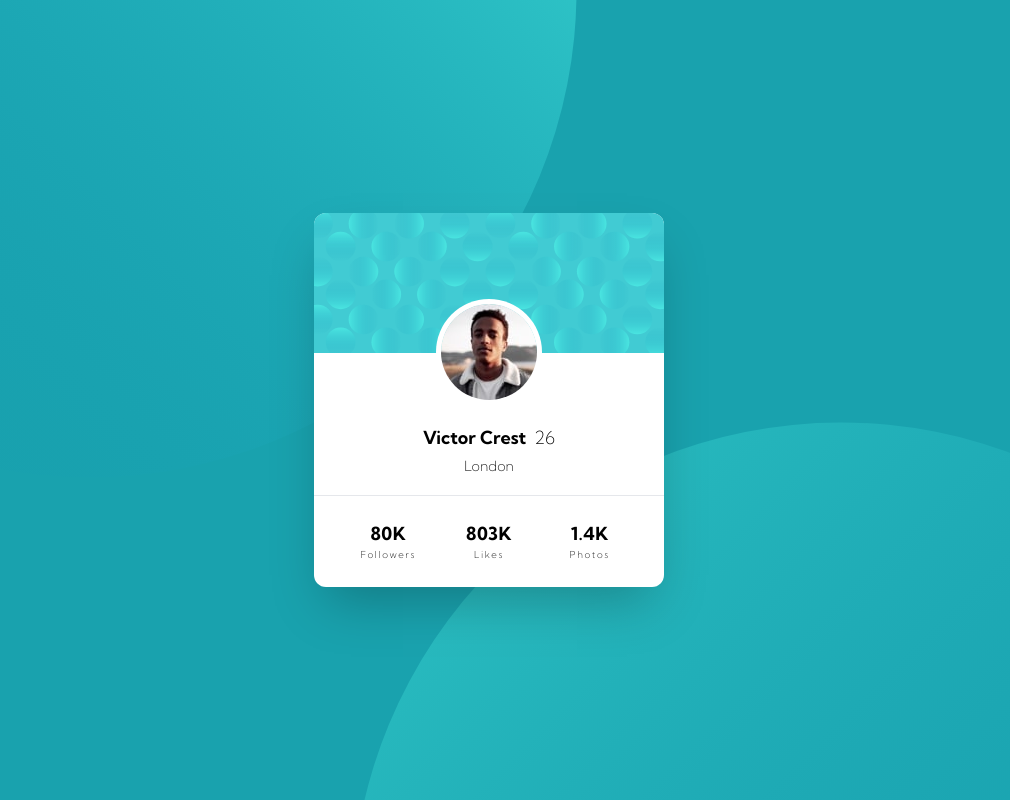
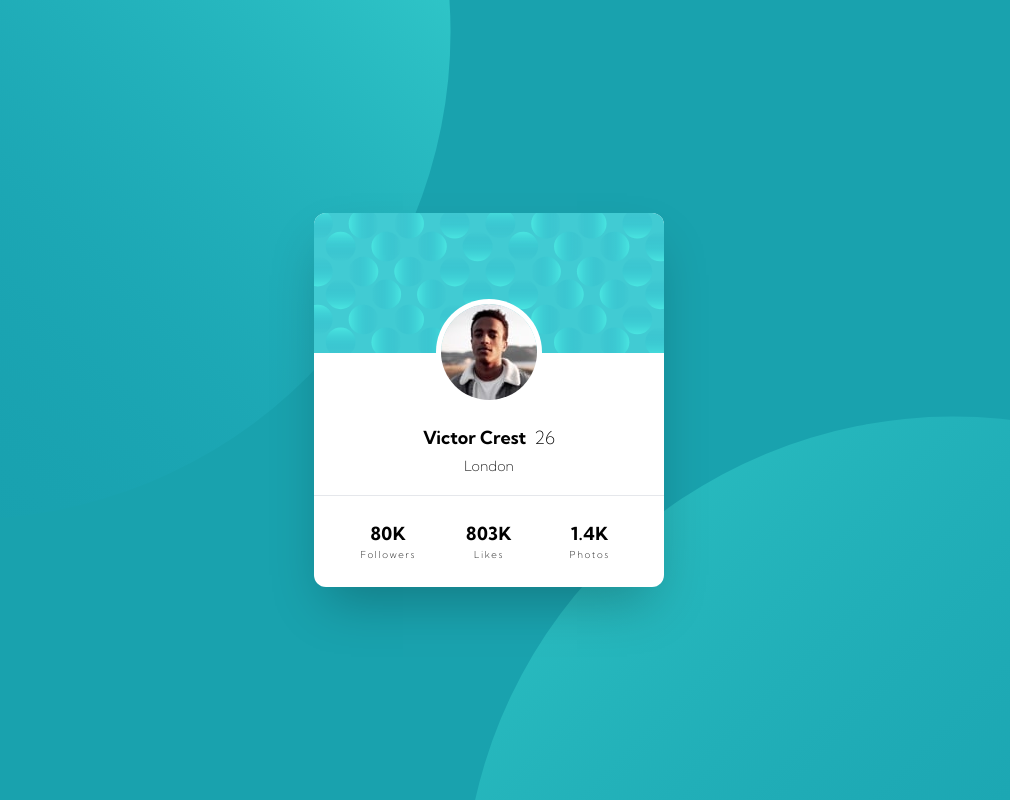
Before and after one commit to IMHidayat/profile_card_component, a React (Vite) app: page / in a window 1280 px wide. Shown: the whole page, without its empty margins (151-1161 px from the left). Built offline with nearby package versions, Linux system fonts and the light colour scheme.

Commit message:
Change bg position to VW

```diff
--- a/src/sass/home.scss
+++ b/src/sass/home.scss
@@ -2,10 +2,8 @@ main {
   @apply items-center;
   @apply min-h-screen;
   @apply bg-no-repeat bg-primary;
-  @apply bg-[url('../assets/bg-pattern-bottom.svg'),url('../assets/bg-pattern-top.svg')];
-  @apply bg-[position:bottom_-550px_right_-750px,_top_-550px_left_-750px];
-  @apply md:bg-[position:bottom_-450px_right_-550px,_top_-450px_left_-550px];
-  @apply xl:bg-[position:bottom_-600px_right_-200px,_top_-500px_left_-250px];
+  @apply bg-[url('../assets/bg-pattern-top.svg'),url('../assets/bg-pattern-bottom.svg')];
+  @apply bg-[position:right_53vw_bottom_35vh,left_48vw_top_52vh];
   .card {
     @apply max-w-[350px];
     @apply shadow-2xl overflow-hidden rounded-xl;
```
